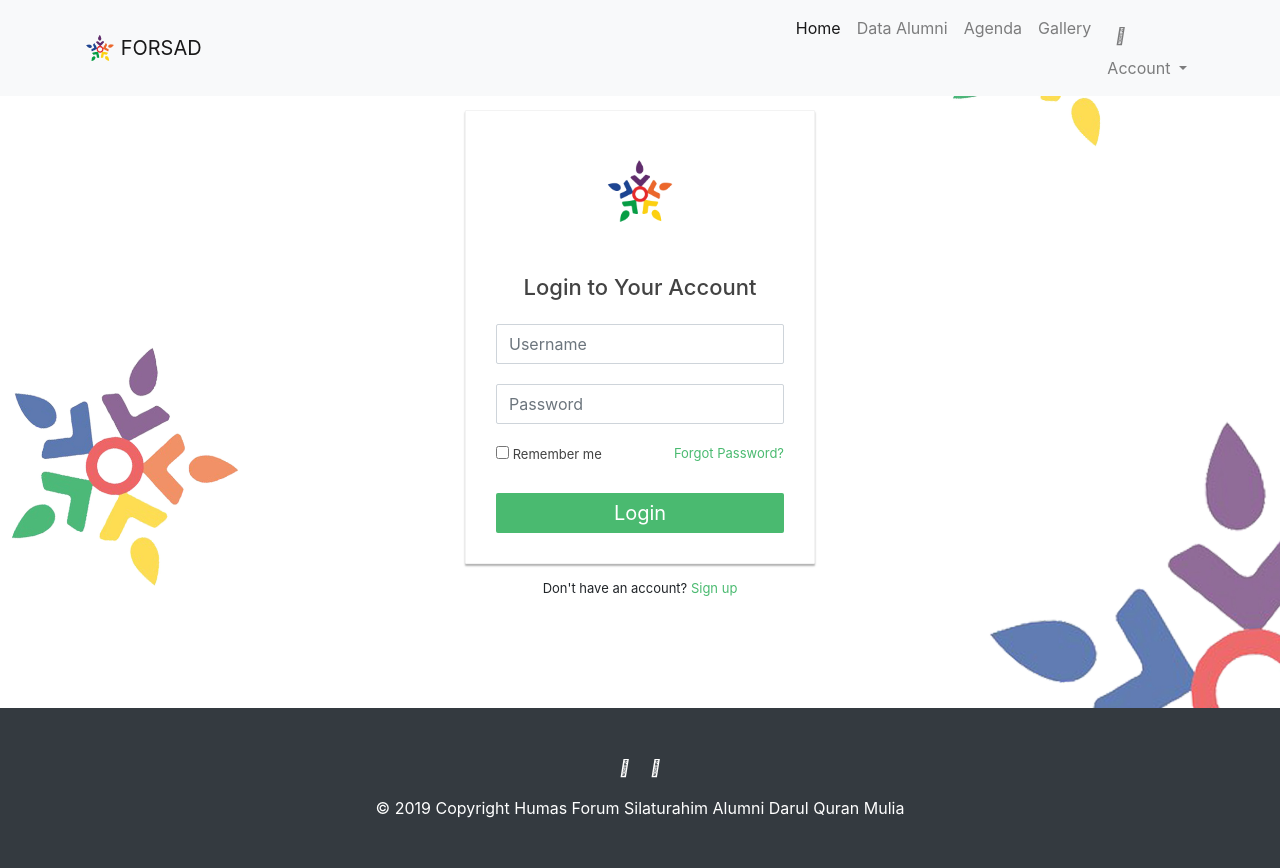
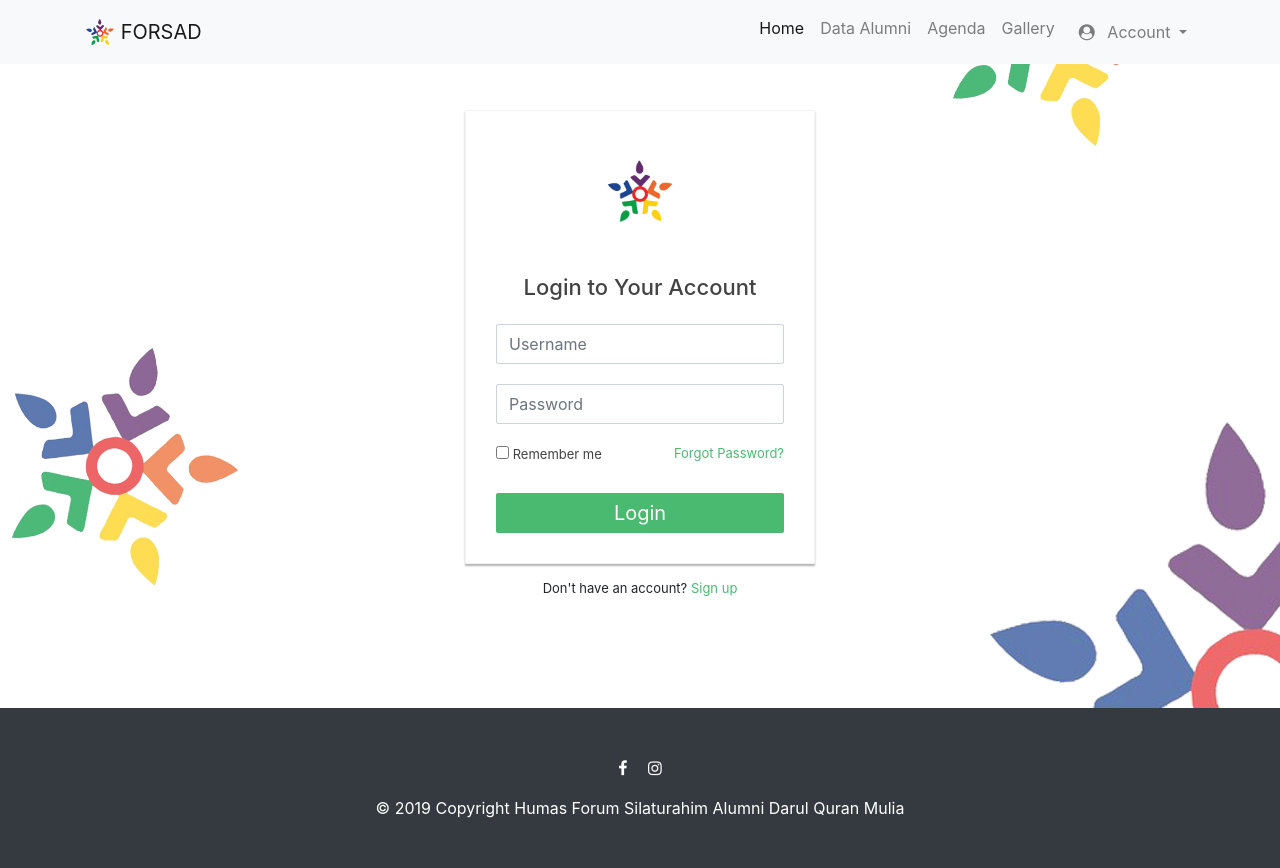
Before and after one commit to falfisme/web-forsad, a PHP site: page /login.php in a window 1280 px wide. Run offline with PHP 8.4, Linux system fonts and the light colour scheme.

Commit message:
fav icon change

```diff
--- a/foo.php
+++ b/foo.php
@@ -8,12 +8,12 @@
     <ul class="list-unstyled list-inline text-center">
       <li class="list-inline-item">
         <a class="btn-floating btn-fb mx-1 text-white" href="facebook.com/forsadqm">
-          <i class="fab fa-facebook-f"> </i>
+          <i class="fa fa-facebook-f"> </i>
         </a>
       </li>
       <li class="list-inline-item">
         <a class="btn-floating btn-tw mx-1 text-white" href="http://www.instagram.com/forsadqm">
-          <i class="fab fa-instagram"></i>
+          <i class="fa fa-instagram"></i>
         </a>
       </li>
     </ul>
--- a/nav.php
+++ b/nav.php
@@ -28,7 +28,7 @@
 			<a class="nav-item nav-link js-scroll-trigger" href="#">Gallery</a>
 		     <li class="nav-item dropdown">
 		        <a class="nav-link dropdown-toggle" href="#" id="navbarDropdownMenuLink" role="button" data-toggle="dropdown" aria-haspopup="true" aria-expanded="false">
-					<i class="fa-1x fas nav-item nav-link fa-user-circle"></i> Account
+					<i class="fa fas nav-item nav-link fa-user-circle"></i> Account
 		        </a>
 		        <div class="dropdown-menu" aria-labelledby="navbarDropdownMenuLink">
 		          <a class="dropdown-item" href="login.php">Masuk</a>
```
